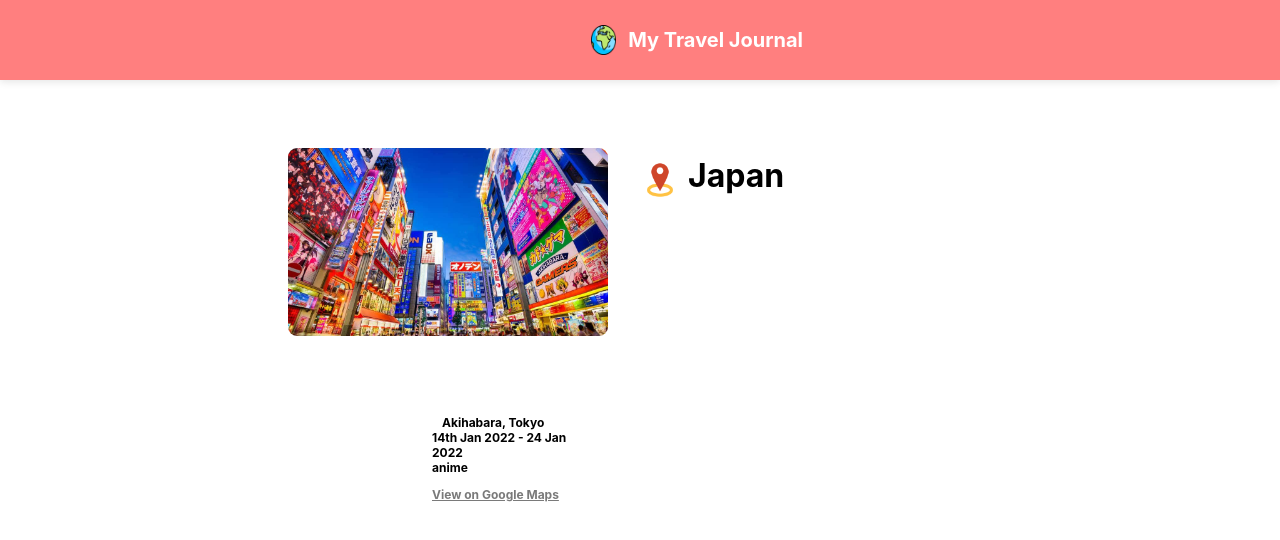
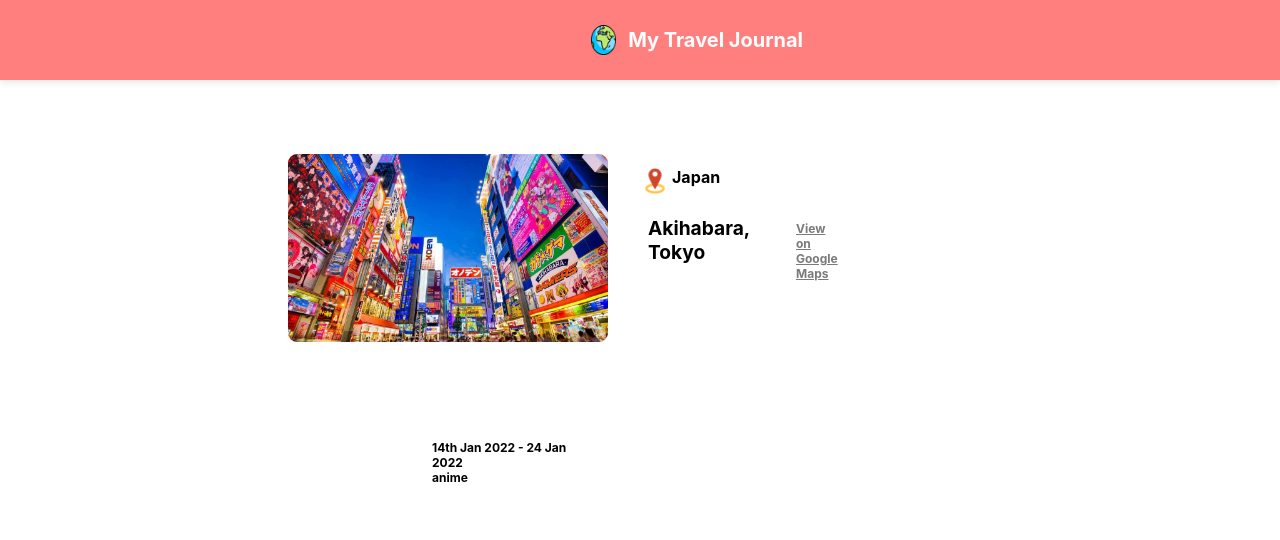
Before and after one commit to MohammedUsman-hub/mytraveljournal, a React (Create React App) app: page / in a window 1280 px wide. Shown: the top 540 px of the page. Built offline with nearby package versions, Linux system fonts and the light colour scheme.

Commit message:
getting closer to finishing styling

```diff
--- a/src/countryinfo.js
+++ b/src/countryinfo.js
@@ -8,7 +8,7 @@ export default function CountryInfo(props){
             <div className='country-stats'>
                 <img className='location-img' src={`./images/${props.item.imgIcon}`}></img>
                 <span className='country-name'><b>{props.item.country}</b></span>
-                <span className='location-card'><b>{props.item.location}</b></span>
+                <span className='location-name'><b>{props.item.location}</b></span>
                 <span className='date-card'><b>{props.item.date}</b></span>
                 <span className='desc-card'><b>{props.item.description}</b></span>
             </div>
--- a/src/index.css
+++ b/src/index.css
@@ -82,6 +82,7 @@ code {
   flex-direction: column;
   position: relative;
   top: 20px;
+  padding: 6px 6px;
 }
 
 .country-img{
@@ -91,14 +92,14 @@ code {
   right: 90%;
 }
 
-/*/.country-stats{
+/*/.country-stats{ <- IGNORE
   display: flex;
   align-items: center;
   position: relative;
 }*/
 
 .location-img{
-  width: 40px;
+  width: 30px;
   display: flex;
   position: relative;
   left: 13pc;
@@ -108,15 +109,17 @@ code {
 .country-name{
   display: flex;
   position: relative;
-  left: 16pc;
-  bottom: 13.7pc;
-  font-size: 2pc;
+  left: 15pc;
+  bottom: 12.8pc;
+  font-size: 1pc;
 }
 
-.location-card{
+.location-name{
   display: flex;
   position: relative;
-  left: 10px;
+  left: 13.5pc;
+  bottom: 11pc;
+  font-size: 1.2pc;
 }
 
 .date-card{
@@ -130,4 +133,8 @@ code {
 .googlemaps{
   display: flex;
   color: #7a7a7a;
+  position: relative;
+  left: 19pc;
+  bottom: 17.6pc;
+  padding: 6px 60px;
 }
```
